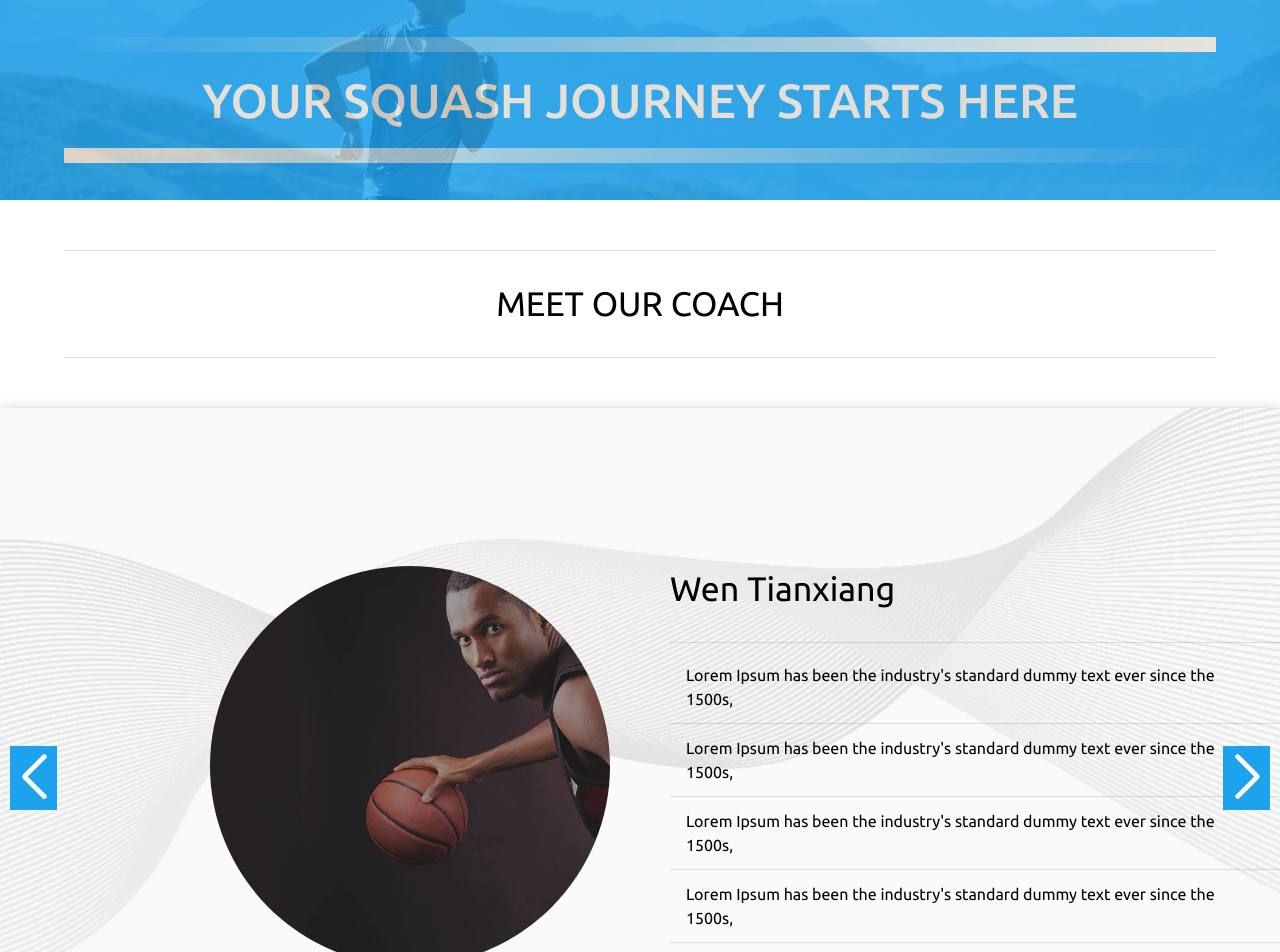
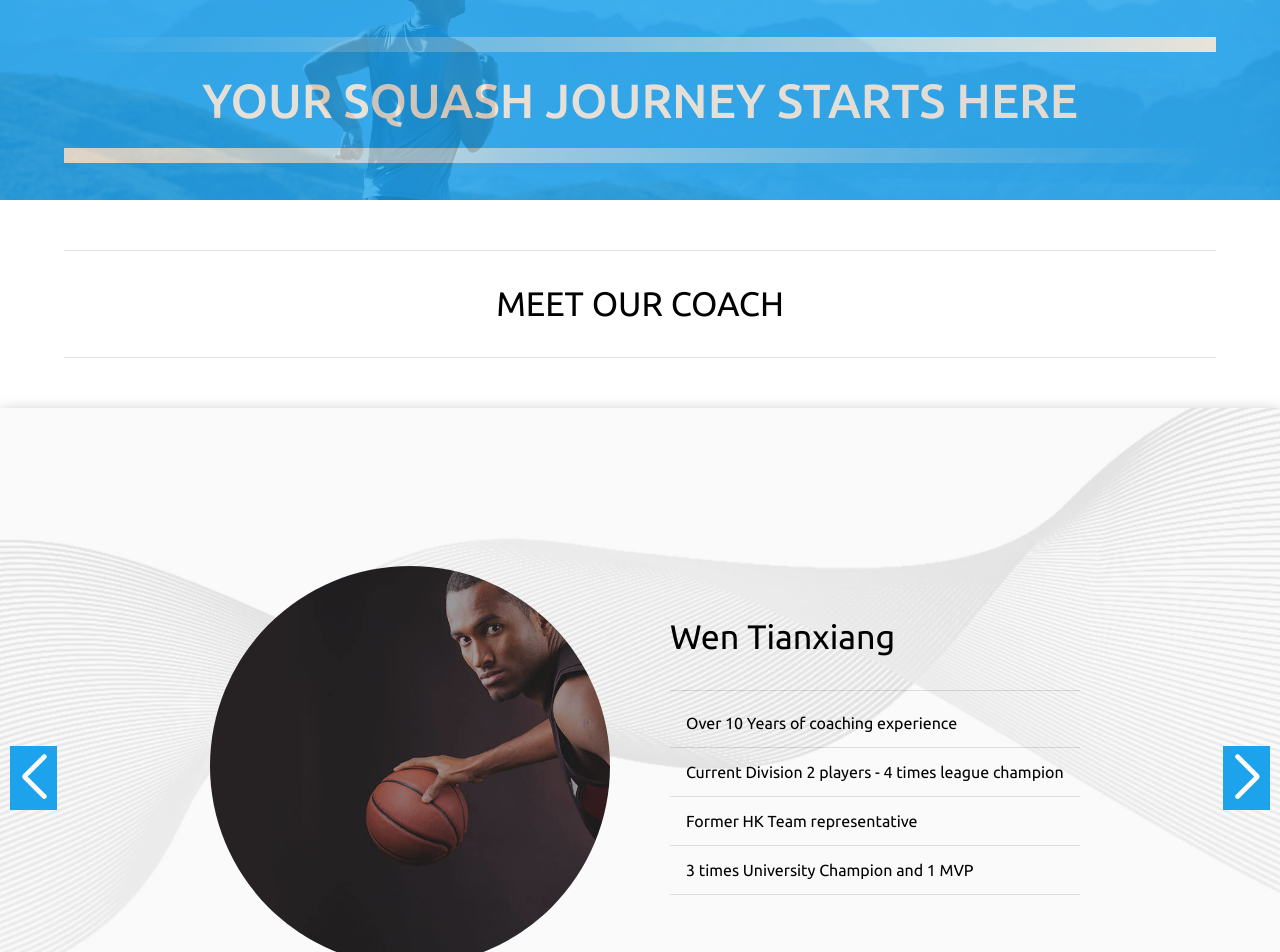
Before and after one commit to rabiaseo2016/spa-sports-coaching-website-frontend, a React (Create React App) app: page / in a window 1280 px wide. Shown: the top 952 px of the page. Built offline with nearby package versions, Linux system fonts and the light colour scheme.

Commit message:
content update 20201020

```diff
--- a/public/index.html
+++ b/public/index.html
@@ -7,7 +7,7 @@
     <meta name="theme-color" content="#000000" />
     <meta
       name="description"
-      content="Web site created using create-react-app"
+      content="Your Squash Journey start here!"
     />
     <link rel="apple-touch-icon" href="%PUBLIC_URL%/logo192.png" />
     <!--
@@ -30,7 +30,7 @@
       href="https://fonts.googleapis.com/css2?family=Ubuntu:wght@300;400;500;700&display=swap"
       rel="stylesheet"
     />
-    <title>React App</title>
+    <title>Sportverse</title>
   </head>
   <body>
     <noscript>You need to enable JavaScript to run this app.</noscript>
--- a/src/CoachSection/Points.jsx
+++ b/src/CoachSection/Points.jsx
@@ -17,25 +17,25 @@ export default function Points() {
       <List>
         <ListItem disablePadding>
           <ListItemButton>
-            <ListItemText primary="Lorem Ipsum has been the industry's standard dummy text ever since the 1500s," />
+            <ListItemText primary="Over 10 Years of coaching experience" />
           </ListItemButton>
         </ListItem>
         <Divider />
         <ListItem disablePadding>
           <ListItemButton component="a" href="#simple-list">
-            <ListItemText primary="Lorem Ipsum has been the industry's standard dummy text ever since the 1500s," />
+            <ListItemText primary="Current Division 2 players - 4 times league champion" />
           </ListItemButton>
         </ListItem>
         <Divider />
         <ListItem disablePadding>
           <ListItemButton>
-            <ListItemText primary="Lorem Ipsum has been the industry's standard dummy text ever since the 1500s," />
+            <ListItemText primary="Former HK Team representative" />
           </ListItemButton>
         </ListItem>
         <Divider />
         <ListItem disablePadding>
           <ListItemButton>
-            <ListItemText primary="Lorem Ipsum has been the industry's standard dummy text ever since the 1500s," />
+            <ListItemText primary="3 times University Champion and 1 MVP" />
           </ListItemButton>
         </ListItem>
         <Divider />
```
Also changed, not shown: public/manifest.json.
